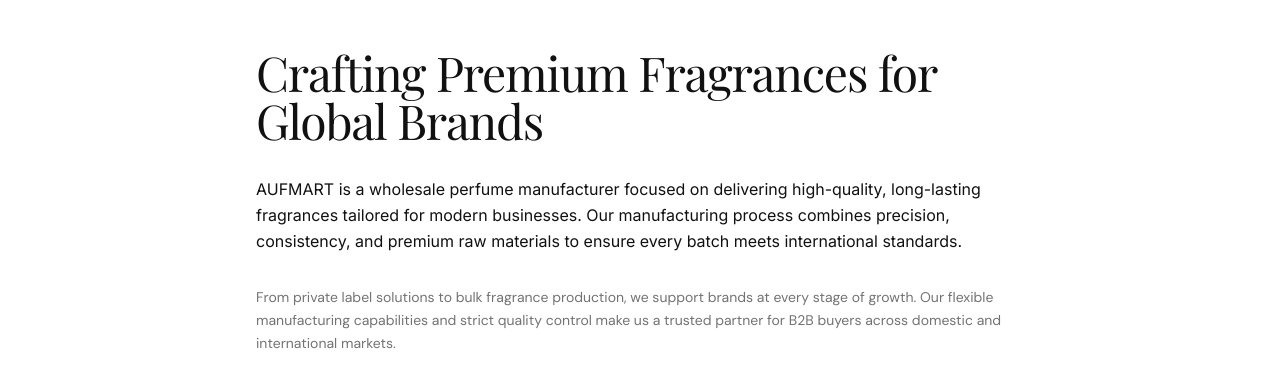
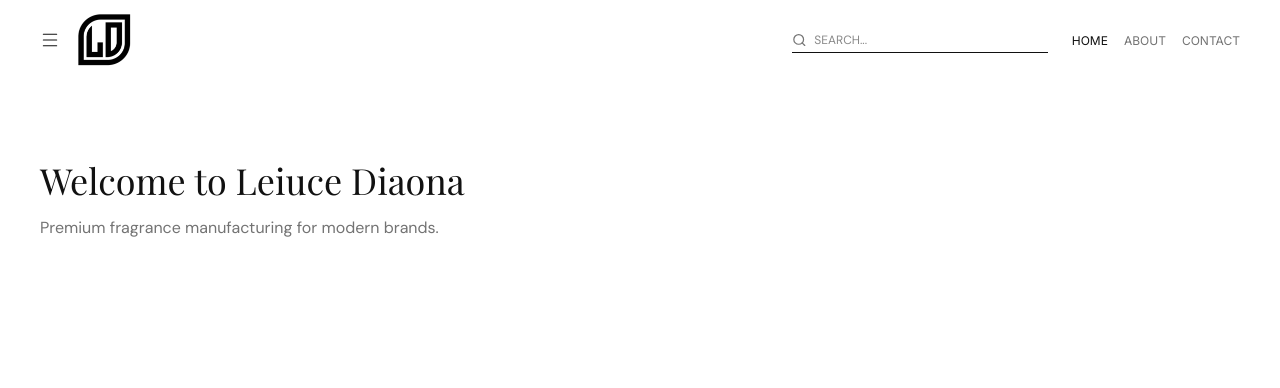
Before and after one commit to arfajsheru/mart-web, a Next.js app: page / in a window 1280 px wide. Shown: the top 388 px of the page. Built offline with nearby package versions, Linux system fonts and the light colour scheme; a web font is replaced by a local one.

Commit message:
header component and menudrawer ui created and menudrawer ui pending

```diff
--- a/package.json
+++ b/package.json
@@ -10,6 +10,7 @@
   },
   "dependencies": {
     "gsap": "^3.14.2",
+    "lucide-react": "^0.563.0",
     "motion": "^12.29.2",
     "next": "16.1.6",
     "react": "19.2.3",
--- a/src/Components/Layout/Header.tsx
+++ b/src/Components/Layout/Header.tsx
@@ -1,9 +1,119 @@
-import React from 'react'
+"use client";
+
+import { useState } from "react";
+import { Menu, Search, Heart } from "lucide-react";
+import { usePathname } from "next/navigation";
+import Link from "next/link";
+import Image from "next/image";
+import { motion } from "framer-motion";
+import MenuDrawer from "./MenuDrawer";
+import logo from "../../images/ld-logo.png";
+
+const navItems = [
+  { label: "Home", href: "/" },
+  { label: "About", href: "/about" },
+  { label: "Contact", href: "/contactus" },
+];
 
 const Header = () => {
+  const [menuOpen, setMenuOpen] = useState(false);
+  const pathname = usePathname();
+
   return (
-    <div>Header</div>
-  )
-}
+    <>
+      <header className="w-full h-20 px-6 md:px-10 bg-background relative z-20">
+        <div className="mx-auto flex h-full items-center justify-between">
+          {/* ================= LEFT ================= */}
+          <div className="flex items-center gap-4">
+            {/* Desktop Menu Icon */}
+            <motion.button
+              onClick={() => setMenuOpen(true)}
+              aria-label="Open menu"
+              className="hidden md:inline-flex text-foreground"
+              whileTap={{ scale: 0.95 }}
+            >
+              <Menu size={20} strokeWidth={1.25} />
+            </motion.button>
 
-export default Header
+            {/* Logo */}
+            <Link href="/" className="flex items-center">
+              <div className="relative h-10 w-10 md:h-14 md:w-14">
+                <Image
+                  src={logo}
+                  alt="Leiuce Diaona"
+                  fill
+                  priority
+                  className="object-contain"
+                />
+              </div>
+            </Link>
+          </div>
+
+          {/* ================= DESKTOP RIGHT ================= */}
+          <div className="hidden md:flex items-center gap-6">
+            <div className="flex items-center gap-2 border-b w-64">
+              <Search size={16} className="text-muted-foreground" />
+              <input
+                type="text"
+                placeholder="Search..."
+                className="bg-transparent py-1 text-xs font-secondary uppercase focus:outline-none w-full"
+              />
+            </div>
+
+            <nav className="flex items-center gap-4 text-sm font-secondary uppercase">
+              {navItems.map((item) => {
+                const isActive =
+                  item.href === "/"
+                    ? pathname === "/"
+                    : pathname.startsWith(item.href);
+
+                return (
+                  <Link key={item.href} href={item.href}>
+                    <motion.span
+                      className={`text-xs font-primary cursor-pointer ${
+                        isActive
+                          ? "text-foreground"
+                          : "text-muted-foreground hover:text-foreground"
+                      }`}
+                      whileHover={{ y: -2 }}
+                    >
+                      {item.label}
+                    </motion.span>
+                  </Link>
+                );
+              })}
+            </nav>
+          </div>
+
+          {/* ================= MOBILE RIGHT ================= */}
+          <div className="flex md:hidden items-center gap-4">
+            {/* Favorite */}
+            <Heart size={20} strokeWidth={1.25} />
+
+            {/* Search */}
+            <Search size={20} strokeWidth={1.25} />
+
+            {/* Menu */}
+            <motion.button
+              onClick={() => setMenuOpen(true)}
+              aria-label="Open menu"
+              className="text-foreground"
+              whileTap={{ scale: 0.9 }}
+            >
+              <Menu size={20} strokeWidth={1.25} />
+            </motion.button>
+          </div>
+        </div>
+      </header>
+
+      {/* Drawer */}
+      <MenuDrawer
+        open={menuOpen}
+        onClose={() => setMenuOpen(false)}
+        navItems={navItems}
+      />
+    </>
+  );
+};
+
+export default Header;
--- /dev/null
+++ b/src/Components/Layout/MenuDrawer.tsx
@@ -0,0 +1,93 @@
+"use client";
+
+import Link from "next/link";
+import { X } from "lucide-react";
+import { motion, AnimatePresence } from "framer-motion";
+import { usePathname } from "next/navigation";
+
+type NavItem = {
+  label: string;
+  href: string;
+};
+
+interface MenuDrawerProps {
+  open: boolean;
+  onClose: () => void;
+  navItems: NavItem[];
+}
+
+const MenuDrawer = ({ open, onClose, navItems }: MenuDrawerProps) => {
+  const pathname = usePathname();
+
+  return (
+    <AnimatePresence>
+      {open && (
+        <>
+          {/* ================= RIGHT SIDE OVERLAY ================= */}
+          <motion.div
+            className="
+              fixed inset-0 z-40
+               backdrop-blur-xs
+              md:left-1/2
+            "
+            initial={{ opacity: 0 }}
+            animate={{ opacity: 1 }}
+            exit={{ opacity: 0 }}
+            onClick={onClose}
+          />
+
+          {/* ================= LEFT DRAWER ================= */}
+          <motion.div
+            className="
+              fixed top-0 left-0 z-50
+              h-full w-full md:w-1/2
+              bg-background
+            "
+            initial={{ x: "-100%" }}
+            animate={{ x: 0 }}
+            exit={{ x: "-100%" }}
+            transition={{ type: "tween", duration: 0.35 }}
+          >
+            <div className="relative h-full p-6 md:p-10">
+              {/* Close Button (Desktop + Mobile) */}
+              <button
+                onClick={onClose}
+                aria-label="Close menu"
+                className="absolute right-6 top-6 text-foreground"
+              >
+                <X size={28} strokeWidth={1.25} />
+              </button>
+
+              {/* Menu Content */}
+              <nav className="mt-20 flex flex-col gap-6">
+                {navItems.map((item) => {
+                  const isActive =
+                    item.href === "/"
+                      ? pathname === "/"
+                      : pathname.startsWith(item.href);
+
+                  return (
+                    <Link
+                      key={item.href}
+                      href={item.href}
+                      onClick={onClose}
+                      className={`text-2xl font-title transition-colors ${
+                        isActive
+                          ? "text-foreground"
+                          : "text-muted-foreground hover:text-foreground"
+                      }`}
+                    >
+                      {item.label}
+                    </Link>
+                  );
+                })}
+              </nav>
+            </div>
+          </motion.div>
+        </>
+      )}
+    </AnimatePresence>
+  );
+};
+
+export default MenuDrawer;
--- /dev/null
+++ b/src/app/about/page.tsx
@@ -0,0 +1,15 @@
+import React from "react";
+
+const About = () => {
+  return (
+    <section className="px-10 py-20">
+      <h1 className="text-4xl font-title mb-4">About Us</h1>
+      <p className="font-secondary text-muted-foreground max-w-xl">
+        Leiuce Diaona is a premium perfume manufacturer focused on quality,
+        consistency, and long-term brand partnerships.
+      </p>
+    </section>
+  );
+};
+
+export default About;
--- /dev/null
+++ b/src/app/contactus/page.tsx
@@ -0,0 +1,16 @@
+import React from 'react'
+
+const ContactUs = () => {
+  return (
+     <section className="px-10 py-20">
+      <h1 className="text-4xl font-title mb-4">
+        Contact Us
+      </h1>
+      <p className="font-secondary text-muted-foreground max-w-xl">
+        Reach out to us for wholesale enquiries and collaborations.
+      </p>
+    </section>
+  )
+}
+
+export default ContactUs
--- a/src/app/layout.tsx
+++ b/src/app/layout.tsx
@@ -1,6 +1,7 @@
 import type { Metadata } from "next";
 import { Inter, DM_Sans, Playfair_Display } from "next/font/google";
 import "./globals.css";
+import Header from "../Components/Layout/Header";
 
 const inter = Inter({
   subsets: ["latin"],
@@ -42,6 +43,7 @@
     >
       <body className="font-primary">
         <main className="min-h-[calc(100vh-160px)]">
+          <Header />
           {children}
         </main>
       </body>
--- a/src/app/page.tsx
+++ b/src/app/page.tsx
@@ -1,30 +1,12 @@
-import React from "react";
-
-const Home = () => {
+export default function HomePage() {
   return (
-    <section className="space-y-8 max-w-3xl mx-auto py-12">
-      {/* Title / Heading */}
-      <h1 className="font-title text-5xl tracking-tight text-foreground">
-        Crafting Premium Fragrances for Global Brands
+    <section className="px-10 py-20">
+      <h1 className="text-4xl font-title mb-4">
+        Welcome to Leiuce Diaona
       </h1>
-
-      {/* Primary body text */}
-      <p className="font-primary text-base leading-relaxed text-foreground">
-        AUFMART is a wholesale perfume manufacturer focused on delivering
-        high-quality, long-lasting fragrances tailored for modern businesses.
-        Our manufacturing process combines precision, consistency, and premium
-        raw materials to ensure every batch meets international standards.
-      </p>
-
-      {/* Secondary / description text */}
-      <p className="font-secondary text-sm leading-relaxed text-muted-foreground">
-        From private label solutions to bulk fragrance production, we support
-        brands at every stage of growth. Our flexible manufacturing capabilities
-        and strict quality control make us a trusted partner for B2B buyers
-        across domestic and international markets.
+      <p className="font-secondary text-muted-foreground max-w-xl">
+        Premium fragrance manufacturing for modern brands.
       </p>
     </section>
   );
-};
-
-export default Home;
+}
```
Also changed, not shown: src/images/ld-logo.png (added), 1 other file (tests, documents, lock files or other folders).
